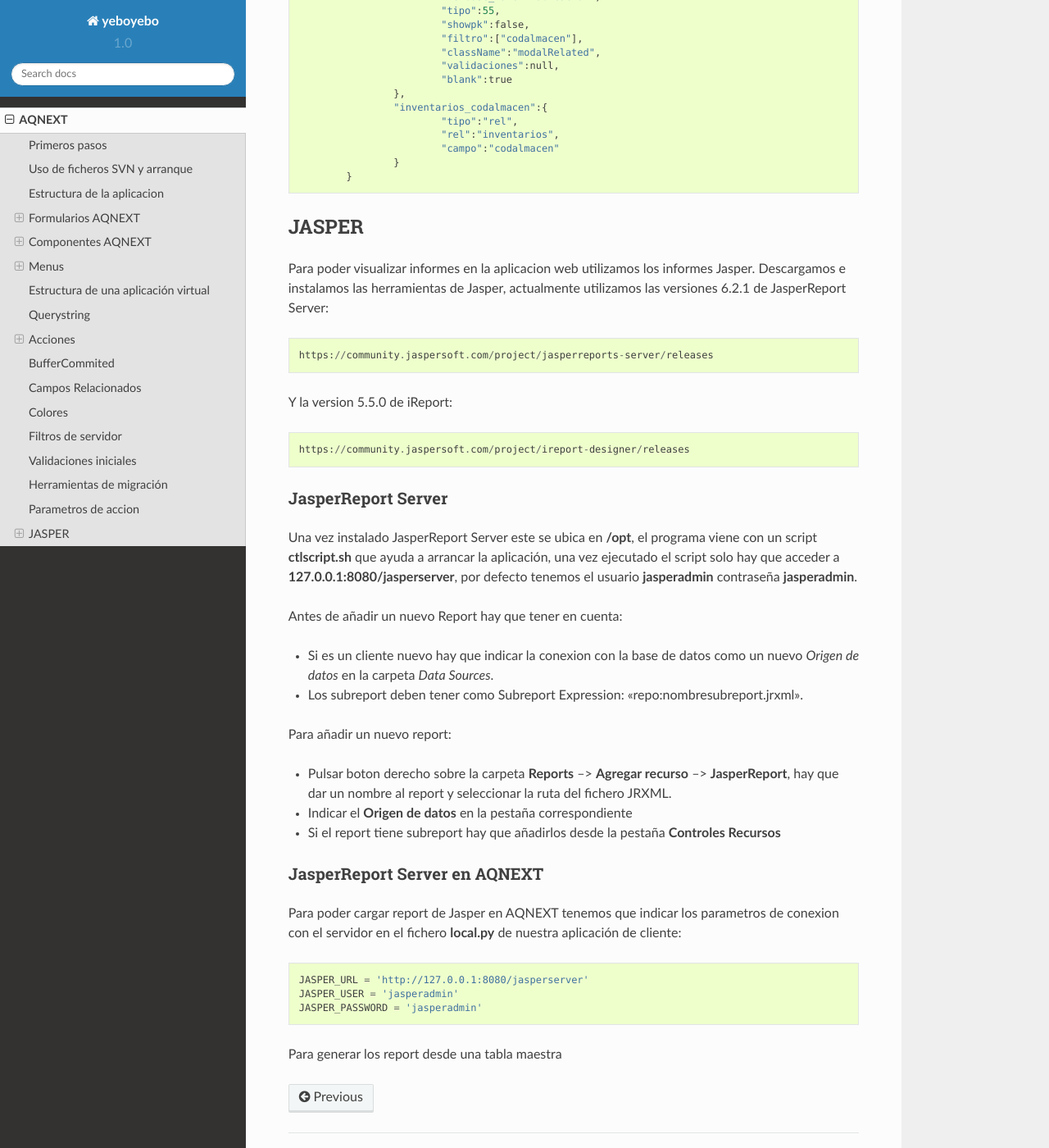
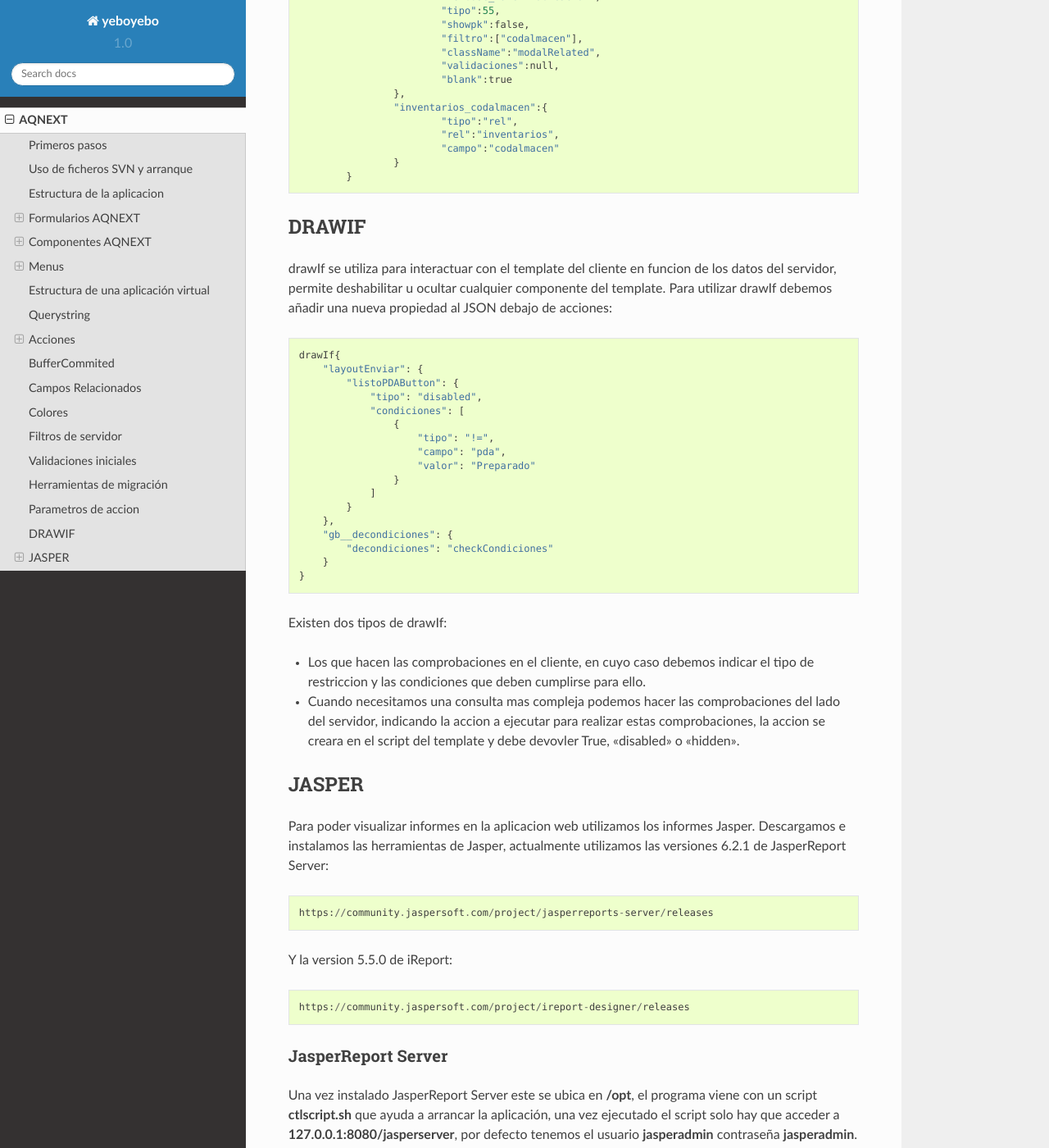
Before and after one commit to github-yeboyebo/docs, a Sphinx documentation site: the page built from docs/AQNEXT.rst, in a window 1280 px wide and 1400 px high, scrolled down 15920 px. Shown: the whole window at 82% size. Built offline with Sphinx 7.4.7 and the Read the Docs theme 2.0.0, drawn with Linux system fonts in a browser that asks for light colours.

Commit message:
migracion

```diff
--- a/docs/AQNEXT.rst
+++ b/docs/AQNEXT.rst
@@ -778,6 +778,37 @@
 			}
 		}
 
+DRAWIF
+------
+
+drawIf se utiliza para interactuar con el template del cliente en funcion de los datos del servidor, permite deshabilitar u ocultar cualquier componente del template.
+Para utilizar drawIf debemos añadir una nueva propiedad al JSON debajo de acciones::
+
+        drawIf{
+            "layoutEnviar": {
+                "listoPDAButton": {
+                    "tipo": "disabled",
+                    "condiciones": [
+                        {
+                            "tipo": "!=",
+                            "campo": "pda",
+                            "valor": "Preparado"
+                        }
+                    ]
+                }
+            },
+            "gb__decondiciones": {
+                "decondiciones": "checkCondiciones"
+            }
+        }
+
+Existen dos tipos de drawIf:
+
+* Los que hacen las comprobaciones en el cliente, en cuyo caso debemos indicar el tipo de restriccion y las condiciones que deben cumplirse para ello.
+
+* Cuando necesitamos una consulta mas compleja podemos hacer las comprobaciones del lado del servidor, indicando la accion a ejecutar para realizar estas comprobaciones, la accion se creara en el script del template y debe devovler True, "disabled" o "hidden".
+
+
 
 JASPER
 ------
```
